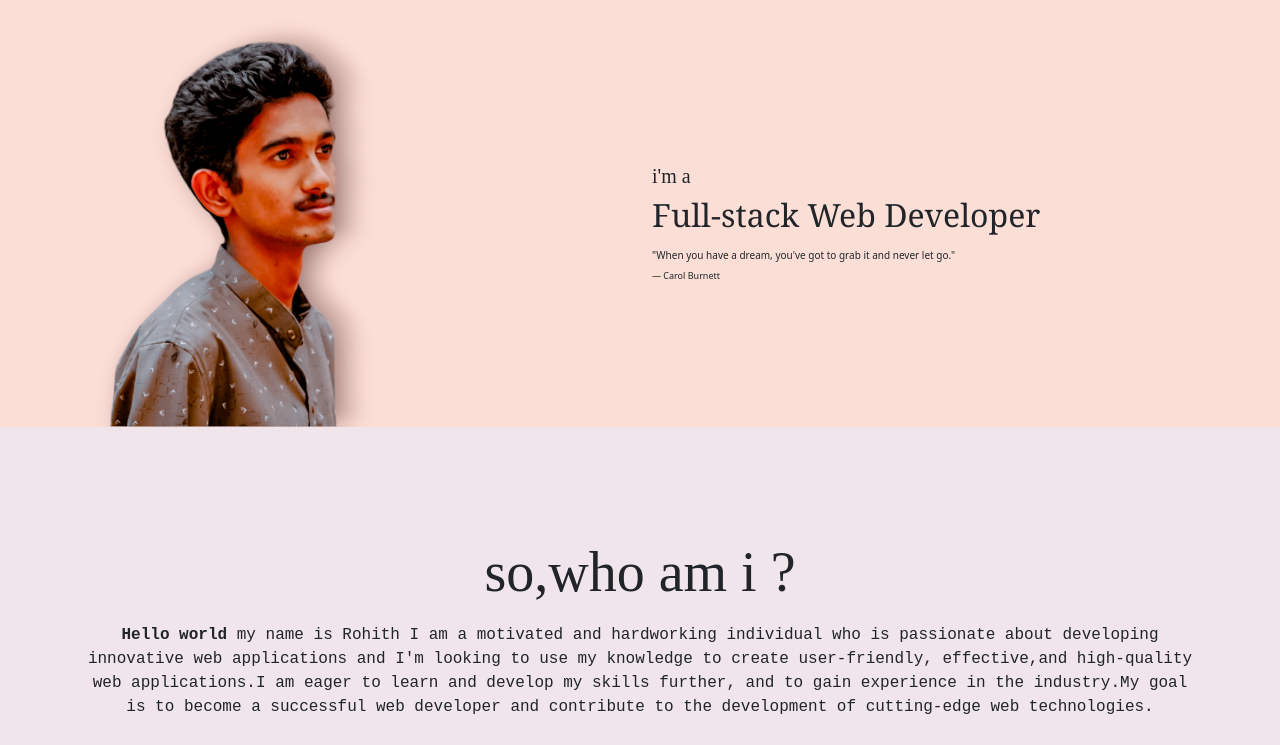
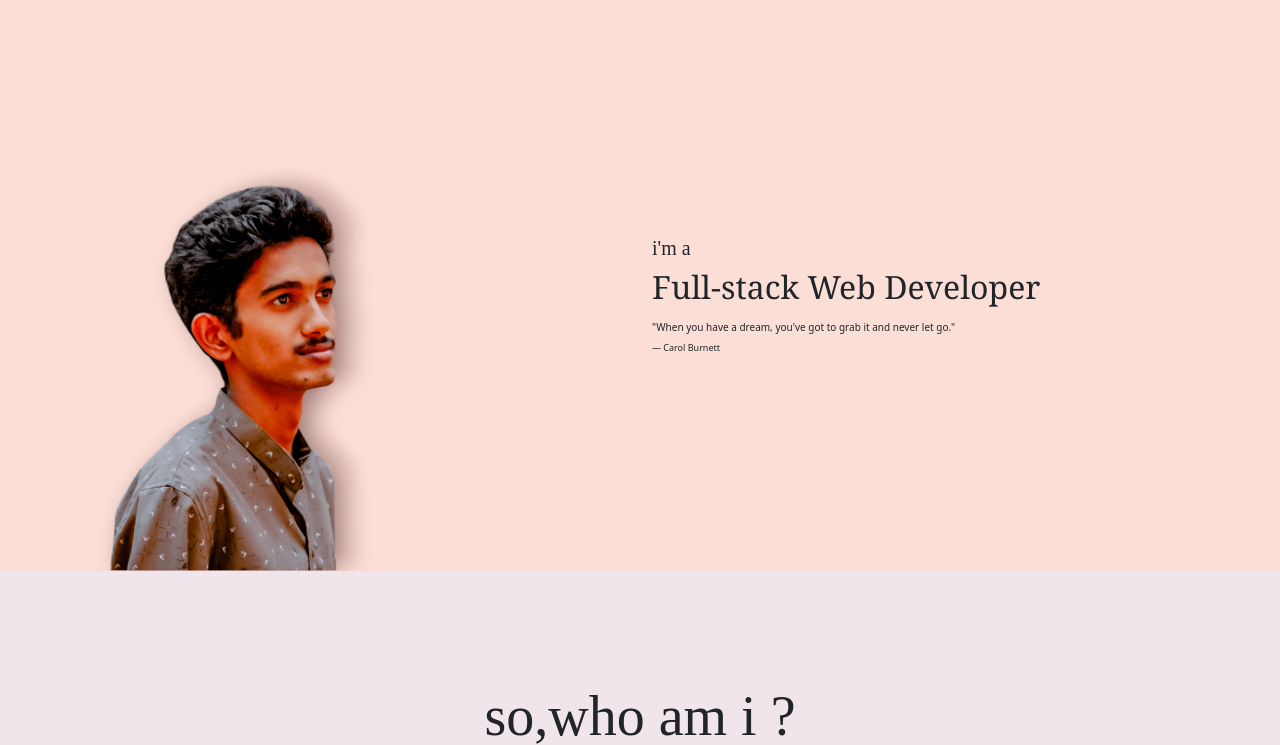
Before and after one commit to Rohith-WebCode/personal-website-project-, a plain HTML site: page index.html in a window 1280 px wide. Shown: the part 77-822 px from the top of the page. Drawn offline with nearby package versions, Linux system fonts and the light colour scheme.

Commit message:
Update index.html

```diff
--- a/index.html
+++ b/index.html
@@ -52,7 +52,7 @@
       <div class="container">
         <div class="row align-items-center">
           <div class="col-6 pe-10">
-            <img src="PhotoRoom-20231228_084153.png" class="img-fluid ">
+           <img src="PhotoRoom-20231228_084153.png" class="img-fluid "  style="width: fit-content; margin-top: 9rem;">
           </div>
           <div class="col-6 col-md-6 pt-5">
             <h5 id="iam">i'm a</h5>
```
